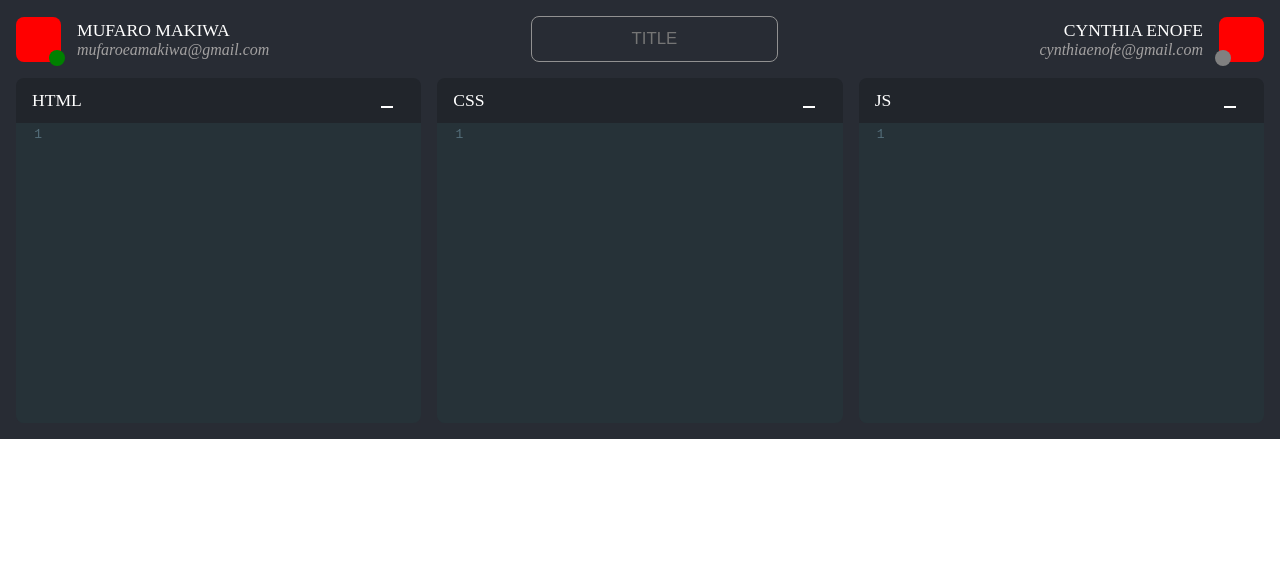
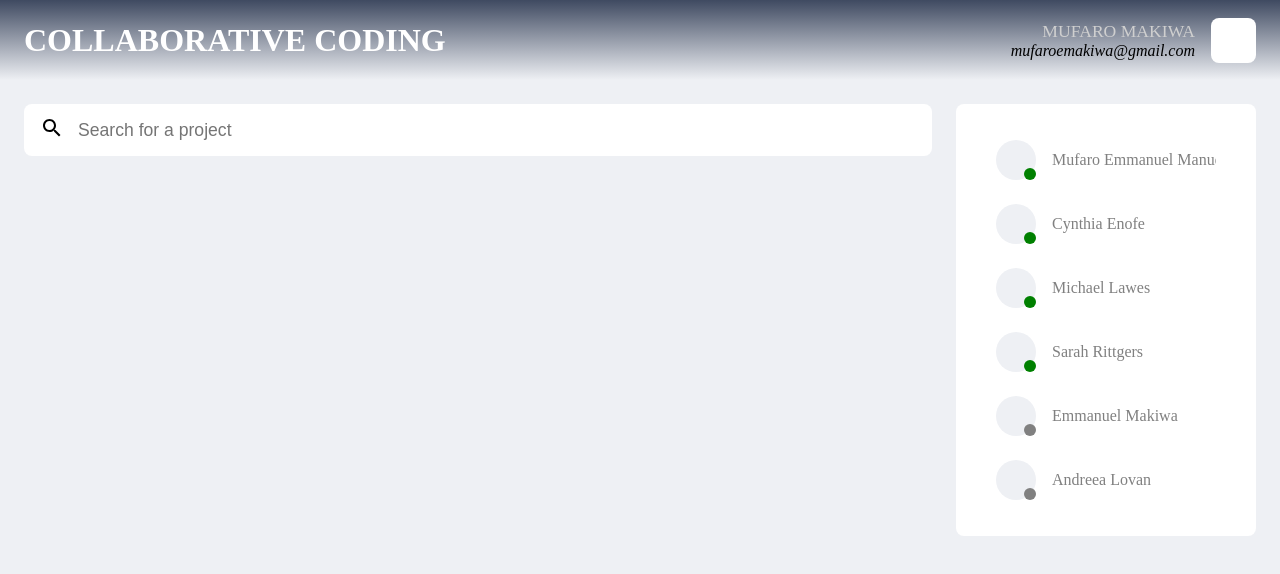
Before and after one commit to sarahrittgers26/sps-2021-team-18, a React (Create React App) app: page / in a window 1280 px wide. Shown: the top 574 px of the page. Built offline with nearby package versions, Linux system fonts and the light colour scheme.

Commit message:
Adds header to profile page

```diff
--- a/src/index.css
+++ b/src/index.css
@@ -1,6 +1,7 @@
 :root {
   --pane_background: rgb(40, 44, 52);
   --pane_title_background: rgb(33, 37, 43);
+  --profile_background: rgb(238, 240, 244);
 }
 
 * {
--- a/src/main/webapp/App.js
+++ b/src/main/webapp/App.js
@@ -17,7 +17,7 @@ function App() {
         <Route path="/editor" exact component={Editor} />
         <Route path="/projects" exact component={Projects} /> */}
 
-        <Route path="/" exact component={Editor} />
+        <Route path="/" exact component={Projects} />
       </HashRouter>
     </ThemeProvider>
   );
--- a/src/main/webapp/components/Projects/ConnectedUsers.css
+++ b/src/main/webapp/components/Projects/ConnectedUsers.css
@@ -1,8 +1,10 @@
 .ConnectedUsers_container {
   display: flex;
   flex-direction: column;
-  padding: 24px 24px 24px 0;
+  padding: 24px 24px 24px 24px;
   width: 300px;
   height: 100%;
   flex-shrink: 0;
+  background-color: white;
+  border-radius: 8px;
 }
--- /dev/null
+++ b/src/main/webapp/components/Projects/Header.css
@@ -0,0 +1,63 @@
+.Header_container {
+  width: 100%;
+  height: 80px;
+  background: linear-gradient(
+    to bottom,
+    rgb(63, 74, 97),
+    var(--profile_background)
+  );
+  display: flex;
+  flex-direction: row;
+  align-items: center;
+  justify-content: space-between;
+  padding: 0 24px;
+}
+
+.Header_title {
+  z-index: 1;
+  height: 100%;
+  width: auto;
+  text-align: center;
+  display: flex;
+  flex-direction: row;
+  align-items: center;
+  font-weight: bold;
+  font-size: 2em;
+  color: white;
+}
+
+.Header_user_details {
+  display: flex;
+  align-items: flex-end;
+  flex-direction: column;
+  justify-content: center;
+  margin-right: 16px;
+}
+
+.Header_user {
+  display: flex;
+  flex-direction: row;
+  align-items: center;
+  height: 100%;
+}
+
+.Header_user_icon {
+  width: 45px;
+  height: 45px;
+  border-radius: 8px;
+  background-color: white;
+  position: relative;
+  display: flex;
+  cursor: pointer;
+}
+
+.Header_user_name {
+  font-size: 1.1rem;
+  text-transform: uppercase;
+  color: rgb(207, 207, 207);
+}
+
+.Header_user_email {
+  font-style: italic;
+  color: black;
+}
--- /dev/null
+++ b/src/main/webapp/components/Projects/Header.js
@@ -0,0 +1,22 @@
+import React from 'react'
+import './Header.css'
+
+function Header(props) {
+  const {name, email} = props;
+
+  return (
+    <div className="Header_container">
+      <span className="Header_title">COLLABORATIVE CODING</span>
+
+      <div className="Header_user">
+        <div className="Header_user_details">
+          <span className="Header_user_name">{name}</span>
+          <span className="Header_user_email">{email}</span>
+        </div>
+        <div className="Header_user_icon"></div>
+      </div>
+    </div>
+  )
+}
+
+export default Header
--- a/src/main/webapp/components/Projects/Projects.css
+++ b/src/main/webapp/components/Projects/Projects.css
@@ -1,13 +1,22 @@
 .Projects_container {
-  width: 100%;
   height: 100vh;
+  width: 100vw;
+  display: flex;
+  flex-direction: column;
+  align-items: center;
+  background-color: var(--profile_background);
+}
+
+.Projects_main {
   display: flex;
   flex-direction: row;
-  background-color: rgb(238, 240, 244);
+  max-width: 1500px;
+  width: 100%;
+  padding: 24px;
 }
 
 .Projects_content {
   flex-grow: 1;
   height: 100%;
-  padding: 24px;
+  padding-right: 24px;
 }
--- a/src/main/webapp/components/Projects/Projects.js
+++ b/src/main/webapp/components/Projects/Projects.js
@@ -2,6 +2,7 @@ import React, {useEffect, useState} from 'react'
 import './Projects.css'
 import ConnectedUsers from './ConnectedUsers.js'
 import Searchbar from './Searchbar.js'
+import Header from './Header.js'
 
 
 const active = [
@@ -36,8 +37,11 @@ function Projects() {
   return (
     <div className="Projects_container">
 
+      <Header
+        name="Mufaro Makiwa"
+        email="mufaroemakiwa@gmail.com"/>
 
-
+      <div className="Projects_main">
         <div className="Projects_content">
           <Searchbar
             query={searchQuery}
@@ -49,6 +53,7 @@ function Projects() {
           inactive={inactive}
           onActiveUserClick={onActiveUserClick}
           onInactiveUserClick={onInactiveUserClick}/>
+      </div>
 
     </div>
   )
--- a/src/main/webapp/components/Projects/Searchbar.css
+++ b/src/main/webapp/components/Projects/Searchbar.css
@@ -4,12 +4,11 @@
   align-items: center;
   flex-grow: 1;
   border-radius: 8px;
-  border: 1px solid grey;
   background-color: white;
 }
 
 .Searchbar_icon_container {
-  padding: 8px 12px 8px 16px;
+  padding: 12px 12px 12px 16px;
   background-color: transparent;
 }
 
--- a/src/main/webapp/components/Projects/User.css
+++ b/src/main/webapp/components/Projects/User.css
@@ -4,7 +4,6 @@
   align-items: center;
   padding: 12px 16px 12px 0;
   justify-content: flex-start;
-  transition: all 0.3s;
   border-radius: 8px;
   cursor: pointer;
   position: relative;
@@ -27,7 +26,7 @@
   min-width: 40px;
   min-height: 40px;
   border-radius: 50%;
-  background-color: white;
+  background-color: var(--profile_background);
   position: relative;
   display: flex;
 }
@@ -62,38 +61,23 @@
   position: absolute;
   text-align: center;
   margin-left: 48px;
-  -moz-animation: scroll-left 5s linear infinite;
-  -webkit-animation: scroll-left 5s linear infinite;
-  animation: scroll-left 5s linear infinite;
+  animation: scroll_out 2.5s linear, scroll-left 5s linear infinite 2.5s;
 }
 
-@-moz-keyframes scroll-left {
+@keyframes scroll_out {
   0% {
-    -moz-transform: translateX(100%);
+    transform: translateX(0);
   }
   100% {
-    -moz-transform: translateX(-100%);
-  }
-}
-
-@-webkit-keyframes scroll-left {
-  0% {
-    -webkit-transform: translateX(100%);
-  }
-  100% {
-    -webkit-transform: translateX(-100%);
+    transform: translateX(-100%);
   }
 }
 
 @keyframes scroll-left {
   0% {
-    -moz-transform: translateX(100%);
-    -webkit-transform: translateX(100%);
     transform: translateX(100%);
   }
   100% {
-    -moz-transform: translateX(-100%);
-    -webkit-transform: translateX(-100%);
     transform: translateX(-100%);
   }
 }
```
Also changed, not shown: 8 other files (tests, documents, lock files or other folders). Lines whose indentation alone changed are shown as unchanged.
